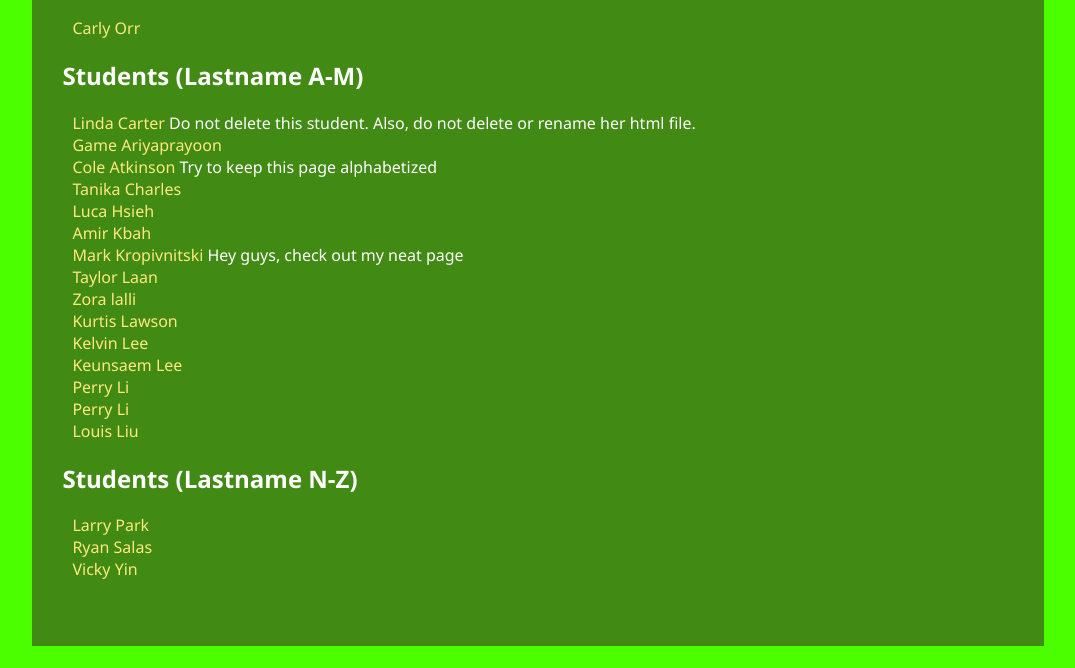
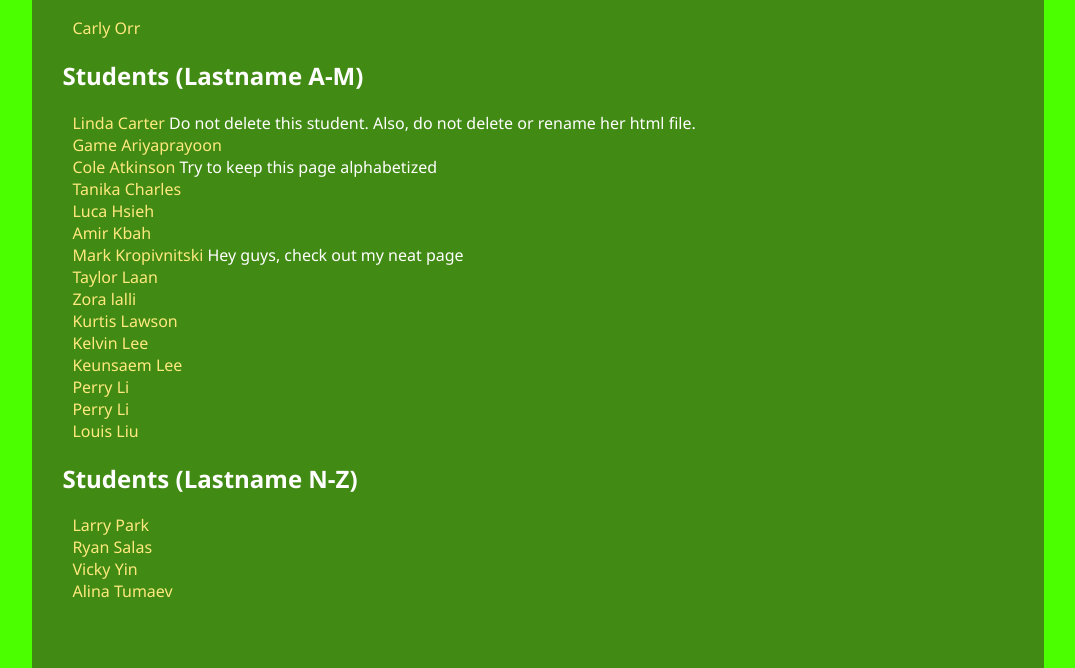
Before and after one commit to comp1111/everton, a plain HTML site: page Index.html in a window 1280 px wide. Shown: the part 227-895 px from the top of the page, without its empty margins (102-1177 px from the left). Before the commit the page ends 873 px from the top, so only its background shows below. Drawn offline with Linux system fonts and the light colour scheme.

Commit message:
Added a link to my page

```diff
--- a/Index.html
+++ b/Index.html
@@ -44,6 +44,7 @@
             <li><a href="larryPark.html">Larry Park</a></li>
             <li><a href="RyanSalas.html">Ryan Salas</a></li>
             <li><a href="VickyYin.html">Vicky Yin</a></li>
+            <li><a href="AlinaTumaev.html">Alina Tumaev</a></li>
         </ul>
 
     </div>
```
